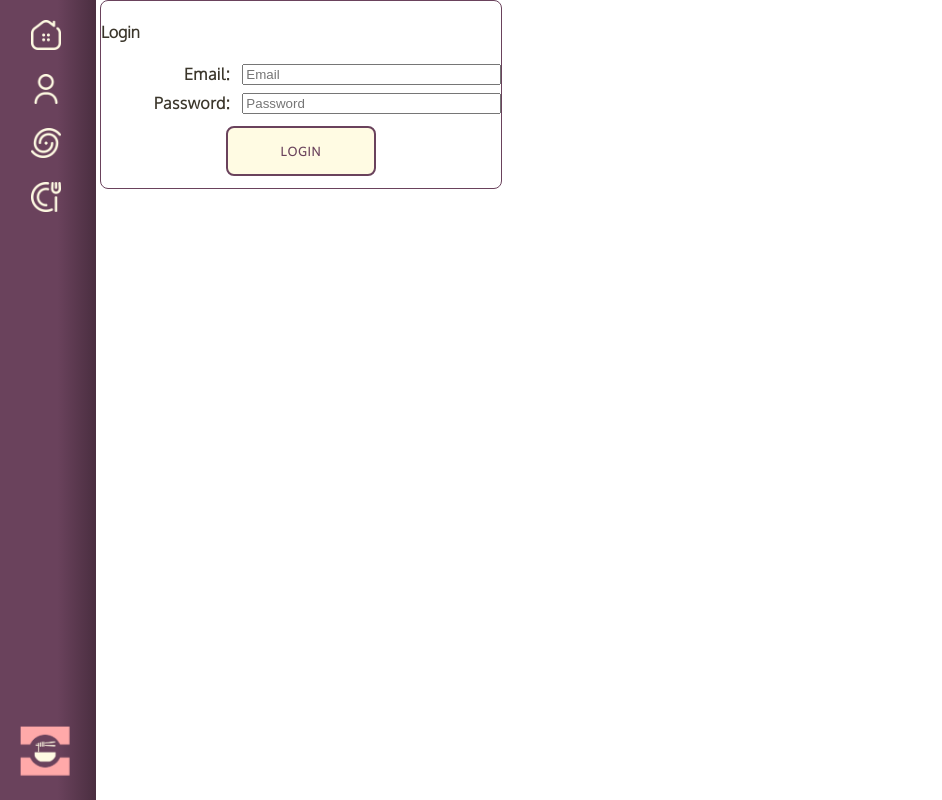
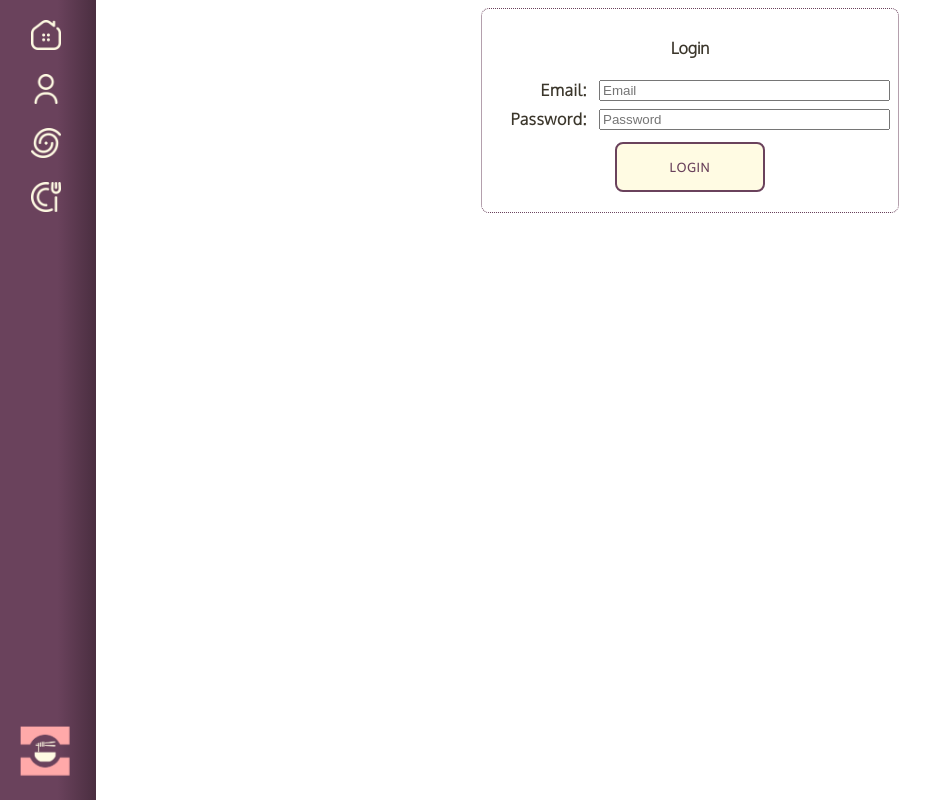
Before and after one commit to supernova4888/munchbox, a React (Create React App) app in the folder frontend/: page /login in a window 1280 px wide. Shown: the whole page, without its empty margins (0-942 px from the left). Built offline with nearby package versions, Linux system fonts and the light colour scheme.

Commit message:
Format register and login page cards

```diff
--- a/frontend/src/styles/_shared.css
+++ b/frontend/src/styles/_shared.css
@@ -44,20 +44,24 @@ body {
 }
 /* Login and Register forms */
 .card {
-
-    max-width: 400px;
-    border: 1px solid var(--color-purple);
-    border-radius: 8px;
+    display: flex;
+    justify-content: center;
 }
 .card-body {
+    width: 400px;
+    border: 1px dotted var(--color-purple);
+    border-radius: 8px;
+    text-align: center;
+    padding: 8px;
+    margin: 8px;
+}
 
-}
 .form-group {
     text-align: right;
     font-weight: bolder;
     letter-spacing: 0.5px;
     display: grid;
-    grid-template-columns: 1fr 2fr;
+    grid-template-columns: 1fr 3fr;
     grid-column-gap: 12px;
     margin-top: 8px;
     margin-bottom: 8px;
```
